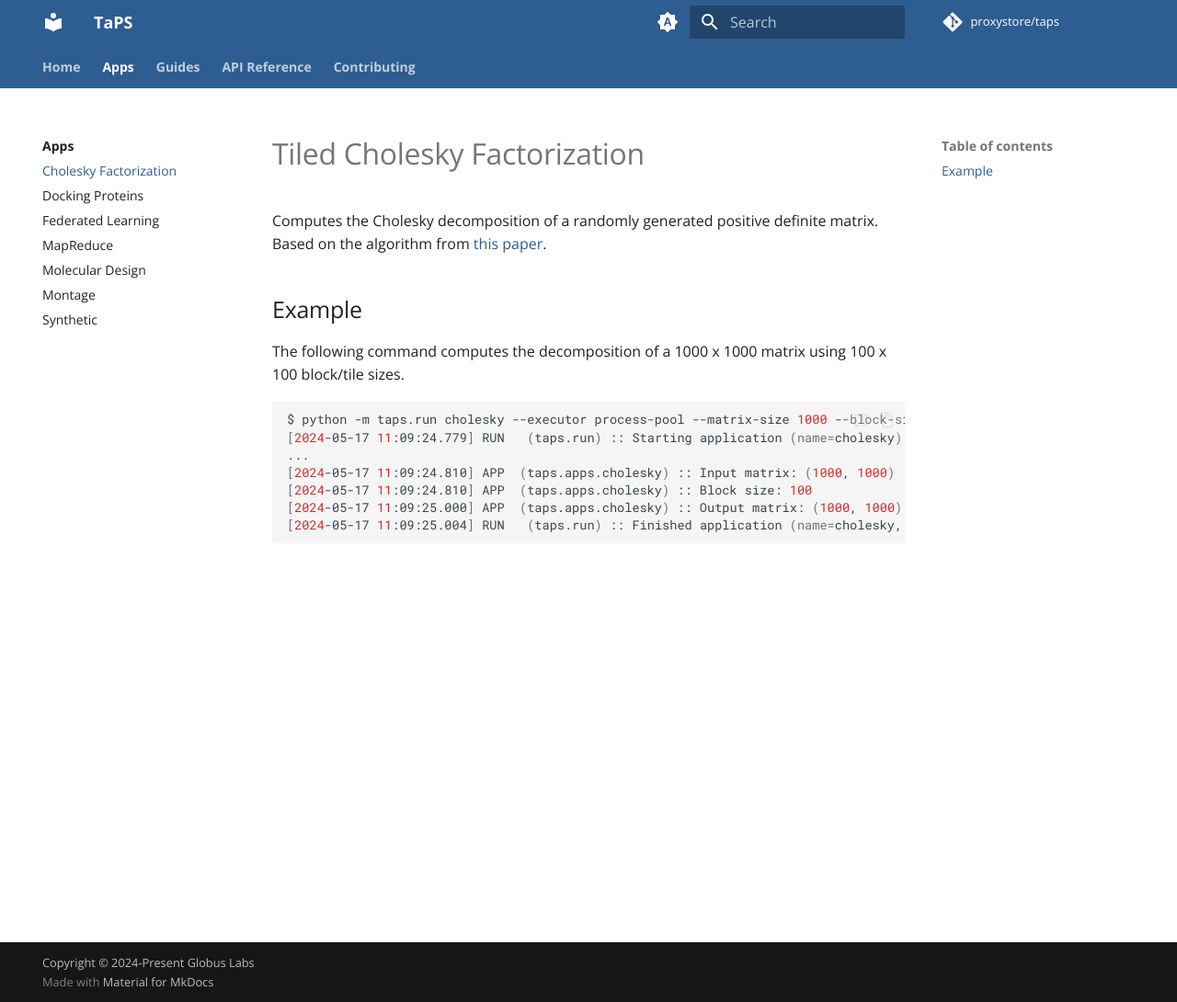
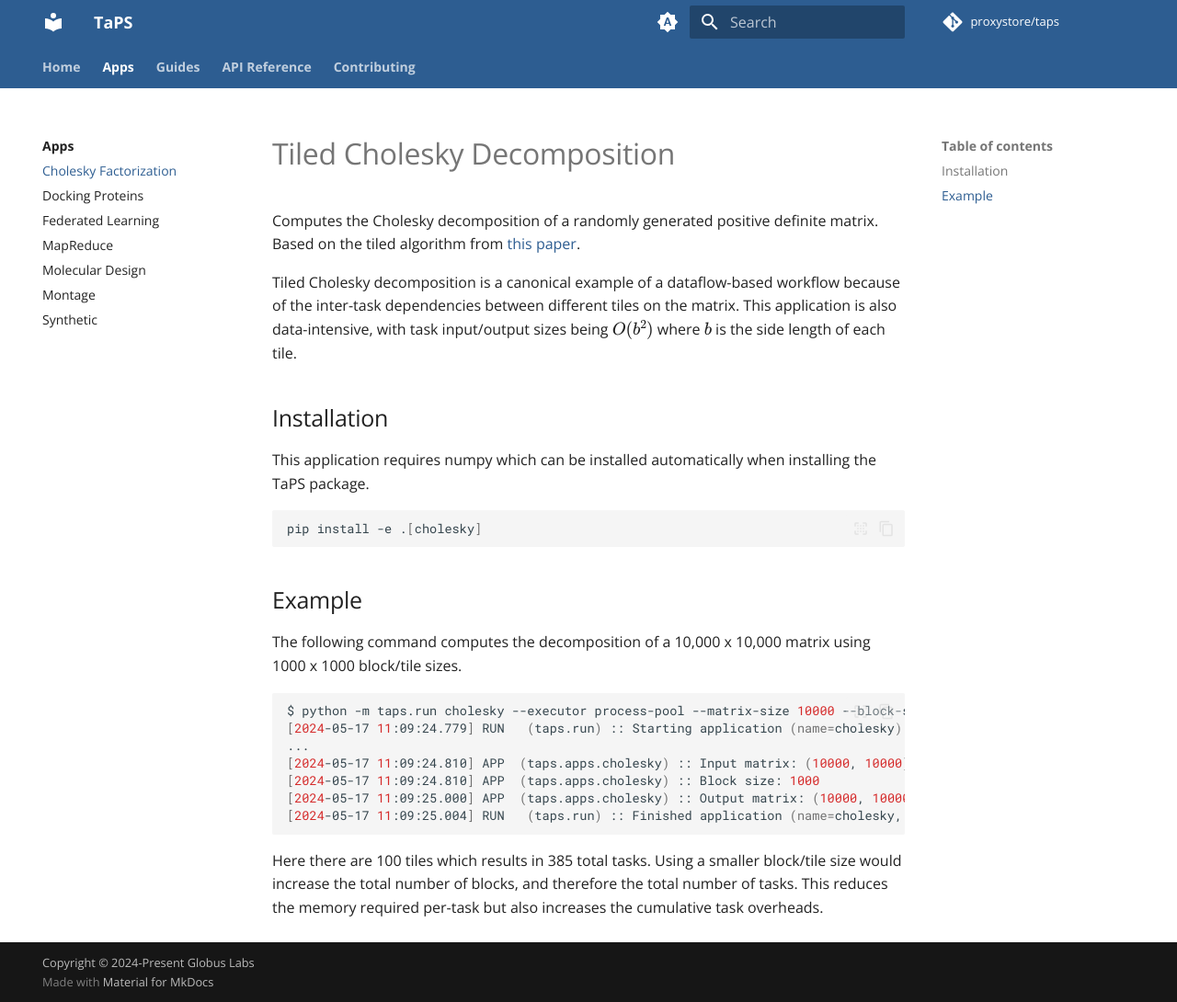
Before and after one commit to proxystore/taps, an MkDocs documentation site: the page built from docs/apps/cholesky.md, in a window 1280 px wide and 1090 px high. Shown: the whole window at 92% size. Built offline with MkDocs 1.6.1 and Material for MkDocs 9.7.7, drawn with Linux system fonts in a browser that asks for light colours; comment, search, counter and statistics services are not loaded; the version menu is left out.

Commit message:
Update Cholesky docs

````diff
--- a/docs/apps/cholesky.md
+++ b/docs/apps/cholesky.md
@@ -1,17 +1,30 @@
-# Tiled Cholesky Factorization
+# Tiled Cholesky Decomposition
 
 Computes the Cholesky decomposition of a randomly generated positive definite matrix.
-Based on the algorithm from [this paper](https://www.labri.fr/perso/ejeannot/publications/paap12.pdf){target=_blank}.
+Based on the tiled algorithm from [this paper](https://www.labri.fr/perso/ejeannot/publications/paap12.pdf){target=_blank}.
+
+Tiled Cholesky decomposition is a canonical example of a dataflow-based workflow because of the inter-task dependencies between different tiles on the matrix.
+This application is also data-intensive, with task input/output sizes being $O(b^2)$ where $b$ is the side length of each tile.
+
+## Installation
+
+This application requires numpy which can be installed automatically when installing the TaPS package.
+```bash
+pip install -e .[cholesky]
+```
 
 ## Example
 
-The following command computes the decomposition of a 1000 x 1000 matrix using 100 x 100 block/tile sizes.
+The following command computes the decomposition of a 10,000 x 10,000 matrix using 1000 x 1000 block/tile sizes.
 ```bash
-$ python -m taps.run cholesky --executor process-pool --matrix-size 1000 --block-size 100
+$ python -m taps.run cholesky --executor process-pool --matrix-size 10000 --block-size 1000
 [2024-05-17 11:09:24.779] RUN   (taps.run) :: Starting application (name=cholesky)
 ...
-[2024-05-17 11:09:24.810] APP  (taps.apps.cholesky) :: Input matrix: (1000, 1000)
-[2024-05-17 11:09:24.810] APP  (taps.apps.cholesky) :: Block size: 100
-[2024-05-17 11:09:25.000] APP  (taps.apps.cholesky) :: Output matrix: (1000, 1000)
-[2024-05-17 11:09:25.004] RUN   (taps.run) :: Finished application (name=cholesky, runtime=0.23s)
+[2024-05-17 11:09:24.810] APP  (taps.apps.cholesky) :: Input matrix: (10000, 10000)
+[2024-05-17 11:09:24.810] APP  (taps.apps.cholesky) :: Block size: 1000
+[2024-05-17 11:09:25.000] APP  (taps.apps.cholesky) :: Output matrix: (10000, 10000)
+[2024-05-17 11:09:25.004] RUN   (taps.run) :: Finished application (name=cholesky, runtime=33.20s, tasks=385)
 ```
+Here there are 100 tiles which results in 385 total tasks.
+Using a smaller block/tile size would increase the total number of blocks, and therefore the total number of tasks.
+This reduces the memory required per-task but also increases the cumulative task overheads.
--- a/mkdocs.yml
+++ b/mkdocs.yml
@@ -72,6 +72,11 @@ extra:
 extra_css:
   - css/extra.css
   - css/mkdocstrings.css
+
+extra_javascript:
+  - javascripts/mathjax.js
+  - https://polyfill.io/v3/polyfill.min.js?features=es6
+  - https://unpkg.com/mathjax@3/es5/tex-mml-chtml.js
 
 markdown_extensions:
   - admonition
@@ -153,6 +158,7 @@ plugins:
             - https://extensions.proxystore.dev/main/objects.inv
             - https://distributed.dask.org/en/latest/objects.inv
             - https://docs.pydantic.dev/latest/objects.inv
+            - https://numpy.org/doc/stable/objects.inv
           options:
             annotations_path: brief
             docstring_section_style: list
````
Also changed, not shown: 1 other file.
